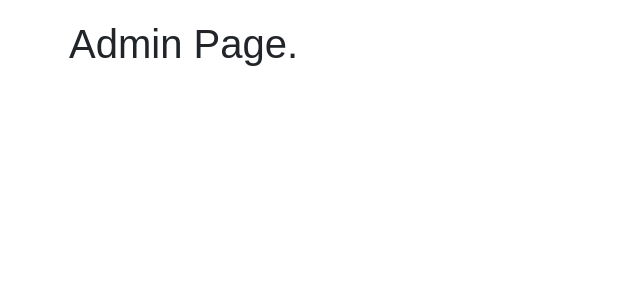
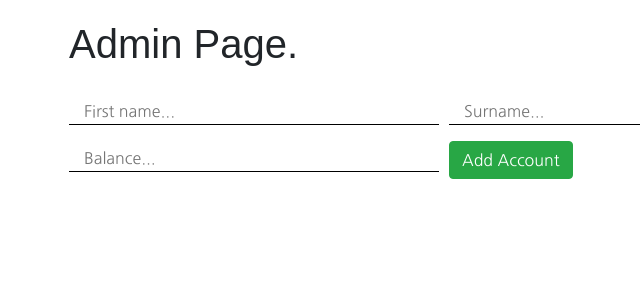
Before and after one commit to ChrisTregaskis/nodeBankingApp, a React (Create React App) app in the folder bankingAppFE/banking-app/: page / in a window 1280 px wide. Shown: the top 300 px of the page, without its empty margins (16-656 px from the left). Built offline with nearby package versions, Linux system fonts and the light colour scheme; the HTML template or start-up script is replaced by a standard one; a web font is replaced by a local one.

Commit message:
added FE for add account form

```diff
--- a/bankingAppFE/banking-app/src/App.js
+++ b/bankingAppFE/banking-app/src/App.js
@@ -1,10 +1,12 @@
 import React from 'react';
 import './App.css';
+import AddAccountForm from "./Components/AddAccountForm/AddAccountForm";
 
 function App() {
   return (
     <div className="App container">
       <h1>Admin Page.</h1>
+        <AddAccountForm/>
     </div>
   );
 }
--- a/bankingAppFE/banking-app/src/Components/AddAccountForm/AddAccountForm.js
+++ b/bankingAppFE/banking-app/src/Components/AddAccountForm/AddAccountForm.js
@@ -0,0 +1,24 @@
+import React from "react";
+import './addAccountForm.css';
+
+class AddAccountForm extends React.Component {
+    render() {
+        return (
+            <div className="addAccountContainer">
+                <form method="post" name="addAccountForm">
+                    <input type="text" name="firstName" id="input-first-name" placeholder="First name..."
+                           className="col-md-4 formInputs"/>
+                    <input type="text" name="surname" id="input-surname" placeholder="Surname..."
+                           className="col-md-4 formInputs"/>
+                    <input type="number" name="balance" id="input-balance" placeholder="Balance..."
+                           className="col-md-4 formInputs"/>
+                    <button type="submit" value="submit" id="addAccount-submit"
+                            className="btn btn-success">Add Account
+                    </button>
+                </form>
+            </div>
+        );
+    }
+}
+
+export default AddAccountForm;
--- a/bankingAppFE/banking-app/src/Components/AddAccountForm/addAccountForm.css
+++ b/bankingAppFE/banking-app/src/Components/AddAccountForm/addAccountForm.css
@@ -0,0 +1,11 @@
+.addAccountContainer form {
+    margin: 20px auto;
+}
+
+.formInputs {
+    margin: 10px 10px 10px 0;
+    border-top: none;
+    border-left: none;
+    border-right: none;
+    border-bottom: 1px solid #000;
+}
```
